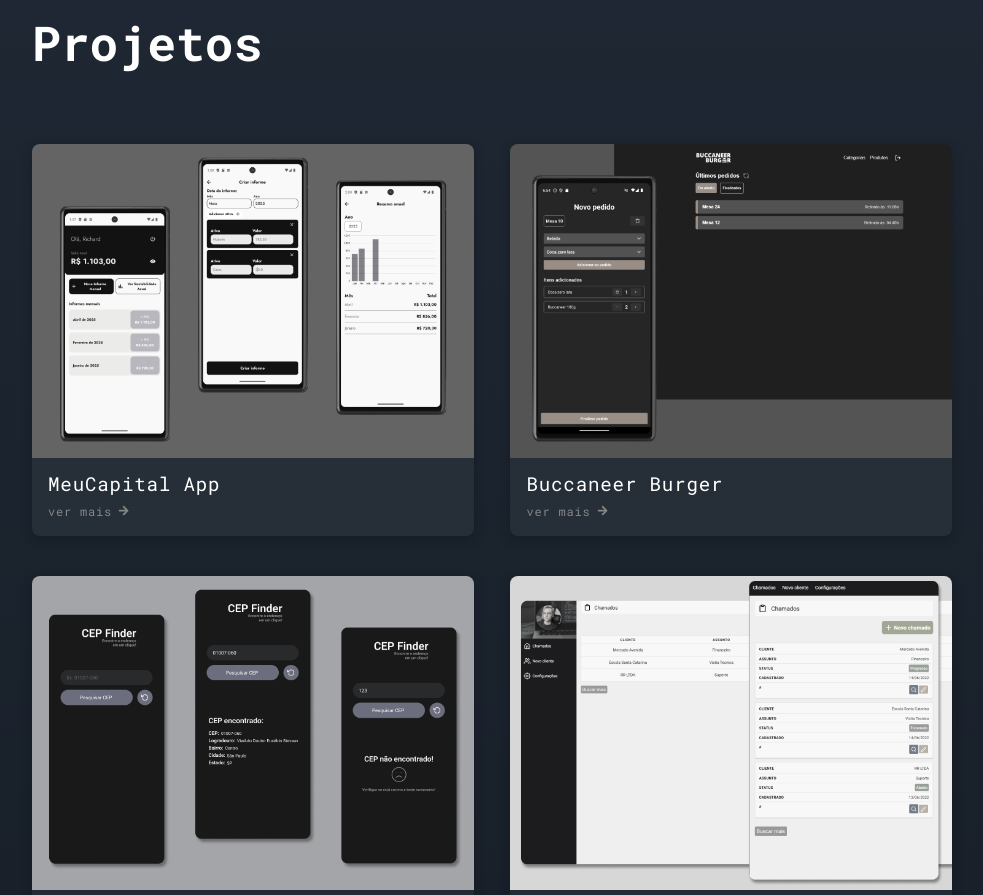
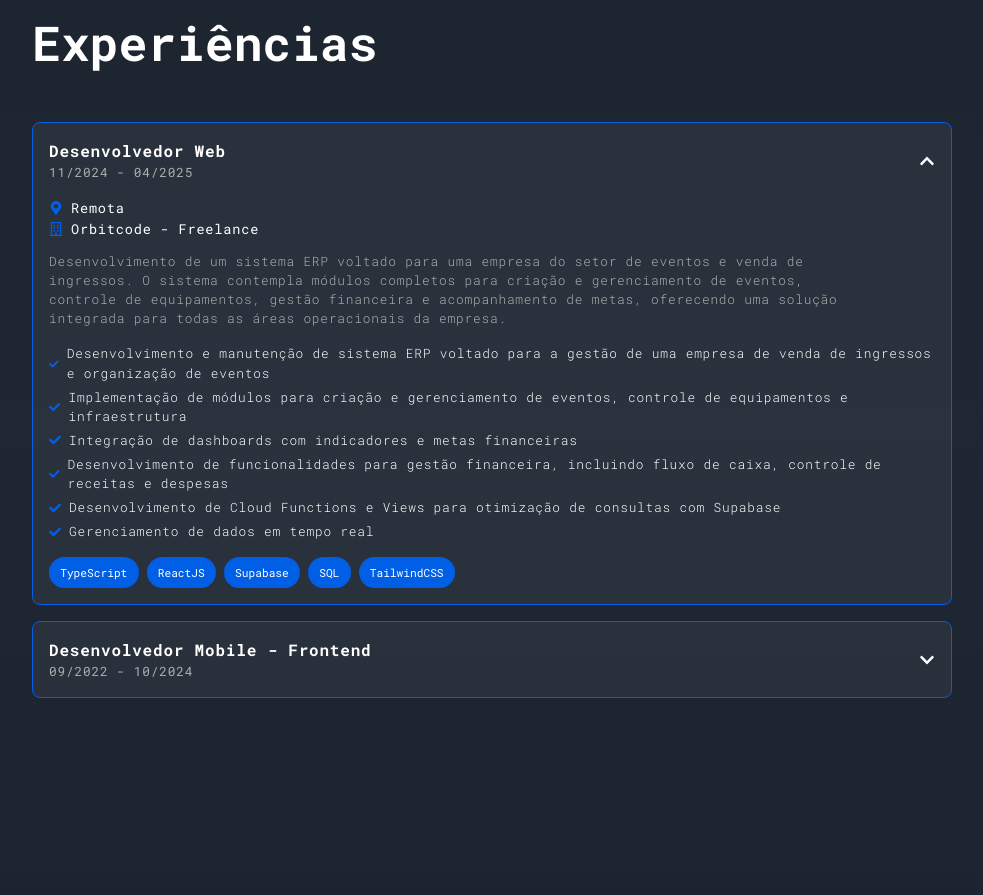
Before and after one commit to richardReitz/my-portfolio, a React (Create React App) app: page / in a window 1280 px wide. Shown: the part 2503-3398 px from the top of the page, without its empty margins (148-1131 px from the left). Built offline with nearby package versions, Linux system fonts and the light colour scheme.

Commit message:
feat: experience section

```diff
--- a/src/App.jsx
+++ b/src/App.jsx
@@ -9,6 +9,7 @@
 import ContactSection from './components/ContactSection';
 import FooterSection from './components/FooterSection';
 import StackSection from './components/StackSection';
+import ExperienceSection from './components/ExperienceSection';
 
 function App() {
 
@@ -25,6 +26,7 @@
         <PresentationSection />
         <AboutSection />
         <StackSection />
+        <ExperienceSection />
         <ProjectsSection />
         <ContactSection />
         <FooterSection />
--- /dev/null
+++ b/src/components/ExperienceSection/components/ExperienceCard/index.jsx
@@ -0,0 +1,54 @@
+import React from 'react';
+import './styles.css';
+import { FaCheck, FaChevronDown, FaChevronUp, FaMapMarkerAlt, FaRegBuilding } from 'react-icons/fa';
+
+export default function ExperienceCard({ work, active, onClick }) {
+    return (
+        <div
+          className={`accordion-item ${active ? 'active' : ''}`}
+        >
+            <div className='accordion-toggle' onClick={onClick}>
+                <div>
+                    <p className="accordion-title">
+                        {work.name}
+                    </p>
+                    <p className='experience-date'>{work.start_date} - {work.end_date}</p>
+                </div>
+                {active ?
+                    <FaChevronUp />
+                :
+                    <FaChevronDown />
+                }
+            </div>
+
+            <div className="accordion-content">
+                <div className='company-view'>
+                    <FaMapMarkerAlt size={14} />
+                    <p>{work.location}</p>
+                </div>
+                <div className='company-view'>
+                    <FaRegBuilding size={14} />
+                    <p>{work.company}</p>
+                </div>
+                <p className='experince-description'>{work.description}</p>
+
+                <div className='exp-items-view'>
+                    {work.items.map((item) =>
+                        <div className='company-view'>
+                            <FaCheck size={12} />
+                            <p>{item}</p>
+                        </div>
+                    )}
+                </div>
+
+                <div className='exp-stack-view'>
+                    {work.stack.map((item) =>
+                        <div className='stack-item'>
+                            <span>{item}</span>
+                        </div>
+                    )}
+                </div>
+            </div>
+        </div>
+    );
+}
--- /dev/null
+++ b/src/components/ExperienceSection/components/ExperienceCard/styles.css
@@ -0,0 +1,85 @@
+.accordion-toggle {
+    cursor: pointer;
+    display: flex;
+    justify-content: space-between;
+    align-items: center;
+}
+
+.accordion-item {
+    border: 1px solid #015FE5;
+    border-radius: .5rem;
+    padding: 1rem;
+    margin-bottom: 1rem;
+    background-color: rgba(255, 255, 255, .05);
+}
+
+.accordion-title {
+    font-size: 1rem;
+    color: white;
+    font-weight: 800;
+}
+
+.accordion-content {
+    max-height: 0;
+    overflow: hidden;
+    transition: max-height 0.3s ease, margin-top 0.3s ease;
+}
+
+.accordion-content svg {
+    color: #015FE5;
+}
+
+.company-view {
+    display: flex;
+    align-items: center;
+    gap: .5rem;
+}
+.company-view  p {
+    font-size: .85rem;
+}
+
+.experince-description {
+    margin-top: .8rem;
+    color: #afafaf;
+    font-size: .8em;
+    font-weight: 300;
+    max-width: 90%;
+}
+
+.exp-stack-view {
+    margin-top: 1rem;
+    display: flex;
+    align-items: center;
+    gap: .5rem;
+}
+
+.exp-items-view {
+    margin-top: 1rem;
+    display: flex;
+    flex-direction: column;
+    gap: .3rem;
+}
+
+.exp-items-view p {
+    color: #fff;
+    font-size: .8em;
+    font-weight: 300;
+}
+
+.stack-item {
+    color: #fff;
+    background-color: #015FE5;
+    font-size: .7em;
+    padding: .5rem .7rem;
+    border-radius: 1rem;
+}
+
+.experience-date {
+    color: #afafaf;
+    font-size: .8em;
+}
+
+.accordion-item.active .accordion-content {
+    max-height: 500px;
+    margin-top: 1rem;
+}
--- /dev/null
+++ b/src/components/ExperienceSection/index.css
@@ -0,0 +1,4 @@
+.experiences-wrapper {
+    margin-top: 3rem;
+
+}
--- /dev/null
+++ b/src/components/ExperienceSection/index.jsx
@@ -0,0 +1,67 @@
+import './index.css';
+import React, { useState } from 'react';
+import Title from '../Title';
+import ExperienceCard from './components/ExperienceCard';
+
+const works = [
+    {
+        name: 'Desenvolvedor Web',
+        company: 'Orbitcode - Freelance',
+        description: 'Desenvolvimento de um sistema ERP voltado para uma empresa do setor de eventos e venda de ingressos. O sistema contempla módulos completos para criação e gerenciamento de eventos, controle de equipamentos, gestão financeira e acompanhamento de metas, oferecendo uma solução integrada para todas as áreas operacionais da empresa.',
+        location: 'Remota',
+        start_date: '11/2024',
+        end_date: '04/2025',
+        items: [
+            'Desenvolvimento e manutenção de sistema ERP voltado para a gestão de uma empresa de venda de ingressos e organização de eventos',
+            'Implementação de módulos para criação e gerenciamento de eventos, controle de equipamentos e infraestrutura',
+            'Integração de dashboards com indicadores e metas financeiras',
+            'Desenvolvimento de funcionalidades para gestão financeira, incluindo fluxo de caixa, controle de receitas e despesas',
+            'Desenvolvimento de Cloud Functions e Views para otimização de consultas com Supabase',
+            'Gerenciamento de dados em tempo real',
+        ],
+        stack: [ 'TypeScript', 'ReactJS', 'Supabase', 'SQL', 'TailwindCSS' ]
+    },
+    {
+        name: 'Desenvolvedor Mobile - Frontend',
+        company: 'Riderize',
+        description: 'Atuação no desenvolvimento de novas funcionalidades e na manutenção de um aplicativo voltado para a comunidade de ciclismo. O app oferece recursos como criação e inscrição em eventos de ciclismo, processo completo de checkout, visualização de rotas ciclísticas por todo o Brasil, além de monitoramento de atividades com integração de GPS e mapas em tempo real.',
+        location: 'Rio do Sul/SC',
+        start_date: '09/2022',
+        end_date: '10/2024',
+        items: [
+            'Contribuição ativa no desenvolvimento e implementação de novas funcionalidades para a aplicação',
+            'Manutenção do código',
+            'Correção de bugs e melhorias de performance em diferentes partes do app',
+            'Atualizações dinâmicas com o método de atualização CodePush',
+            'Configuração e certificação do aplicativo nas lojas',
+            'Manutenção e implementação do sistema de monitoramento de atividades em tempo real utilizando GPS e integração com mapas',
+            'Integração com serviços de terceiros (APIs de mapas, Strava, etc)',
+            'Métologias ageis de desenvolvimento',
+        ],
+        stack: [ 'TypeScript', 'React Native', 'GraphQL', 'Zustand', 'Recoil', 'XCode', 'App Center', 'Styled Components' ]
+    }
+]
+
+export default function ExperienceSection() {
+    const [activeIndex, setActiveIndex] = useState(0);
+
+    const toggleAccordion = (index) => {
+      setActiveIndex(activeIndex === index ? null : index);
+    };
+
+    return (
+        <section id='experience'>
+            <Title title="Experiências"/>
+            <div className='experiences-wrapper'>
+                {works.map((work, index) => (
+                    <ExperienceCard
+                        key={index}
+                        active={activeIndex === index}
+                        work={work}
+                        onClick={() => toggleAccordion(index)}
+                    />
+                ))}
+            </div>
+        </section>
+    );
+}
```
